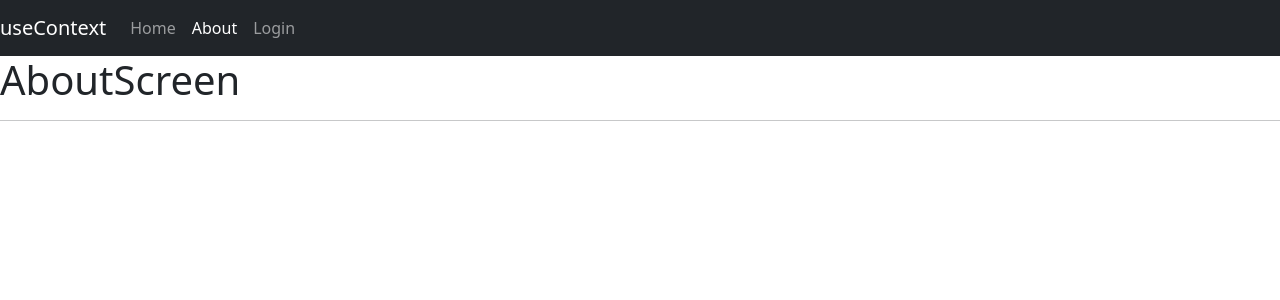
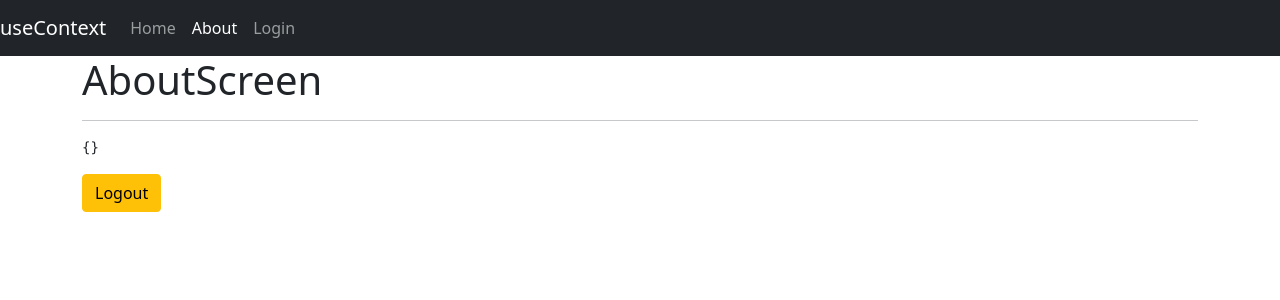
Before and after one commit to Omr30/hook-app, a React (Vite) app: page /about in a window 1280 px wide. Shown: the top 300 px of the page. Built offline with nearby package versions, Linux system fonts and the light colour scheme.

Commit message:
useContext

```diff
--- a/src/components/09-useContext/AboutScreen.jsx
+++ b/src/components/09-useContext/AboutScreen.jsx
@@ -1,10 +1,30 @@
-import React from 'react'
+import React, { useContext } from 'react'
+import { UserContext } from './UserContext'
 
 export const AboutScreen = () => {
+
+  const { user, setUser } = useContext(UserContext)
+
+  const handleClick = () => {
+    setUser({});
+  }
+
   return (
     <>
         <h1>AboutScreen</h1>
         <hr />
+
+        <pre>
+          { JSON.stringify( user, null, 3) }
+        </pre>
+
+        <button
+          className='btn btn-warning'
+          onClick={ handleClick }
+        >
+          Logout
+        </button>
+
     </>
   )
 }
--- a/src/components/09-useContext/AppRouter.jsx
+++ b/src/components/09-useContext/AppRouter.jsx
@@ -17,7 +17,7 @@ export const AppRouter = () => {
         <div>
 
             <NavBar />
-
+            <div className='container'>
               <Routes>
                   <Route exact path="/" element={ <HomeScreen/> }/>
 
@@ -28,6 +28,7 @@ export const AppRouter = () => {
 
               </Routes>
             </div>
+        </div>
     </Router>
   )
 }
--- a/src/components/09-useContext/HomeScreen.jsx
+++ b/src/components/09-useContext/HomeScreen.jsx
@@ -3,14 +3,19 @@ import { UserContext } from './UserContext';
 
 export const HomeScreen = () => {
 
-  const userContext = useContext(UserContext);
+  const { user } = useContext(UserContext);
 
-  console.log(userContext);
+  console.log( user );
 
   return (
     <>
         <h1>HomeScreen</h1>
         <hr />
+
+        <pre>
+          { JSON.stringify( user, null, 3) }
+        </pre>
+
     </>
   )
 }
--- a/src/components/09-useContext/LoginScreen.jsx
+++ b/src/components/09-useContext/LoginScreen.jsx
@@ -1,10 +1,25 @@
-import React from 'react'
+import React, { useContext } from 'react'
+import { UserContext } from './UserContext'
 
 export const LoginScreen = () => {
+
+  const { setUser } = useContext(UserContext)
+
   return (
     <>
         <h1>LoginScreen</h1>
         <hr />
+        <button
+          className='btn btn-primary'
+          onClick={ () => {
+            setUser({
+              id: 123,
+              name: 'Mvrk',
+            })
+          }}
+        >
+          Login
+        </button>
     </>
   )
 }
--- a/src/components/09-useContext/MainApp.jsx
+++ b/src/components/09-useContext/MainApp.jsx
@@ -1,17 +1,16 @@
-import React from "react";
+import React, { useState } from "react";
 import { AppRouter } from "./AppRouter";
 import { UserContext } from "./UserContext";
 
 export const MainApp = () => {
 
-  const user = {
-    id: 1234,
-    name: 'Mvrk',
-    email: 'mvrk@mvrk.com'
-  }
+  const [user, setUser] = useState({});
 
   return (
-    <UserContext.Provider value={user}>
+    <UserContext.Provider value={{
+      user,
+      setUser,
+    }}>
       <AppRouter />
     </UserContext.Provider>
   );
```
Lines whose indentation alone changed are shown as unchanged.
